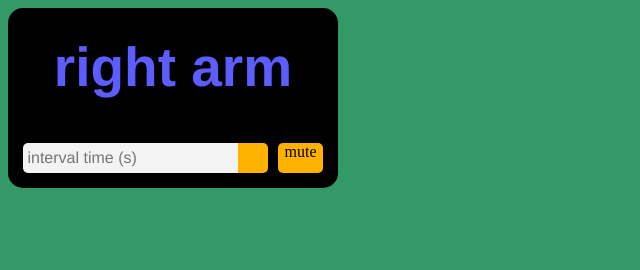
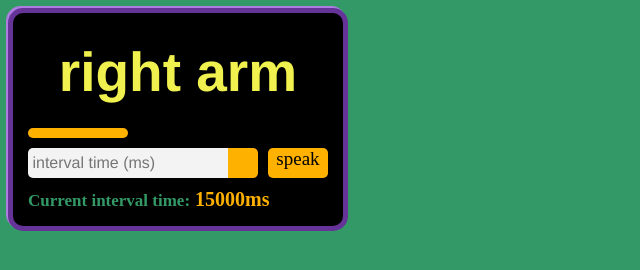
Before and after one commit to Jakubem/twister-spinner, a plain HTML site: page index.html in a window 1280 px wide. Shown: the whole page, without its empty margins (0-640 px from the left). Drawn offline with Linux system fonts and the light colour scheme.

Commit message:
input support, redesign

```diff
--- a/index.html
+++ b/index.html
@@ -13,15 +13,16 @@
         <div class="loading">
         </div>
         <div class="form">
-            <input type='number' class='input-time' placeholder=" interval time (s)">
+            <input type='number' class='input-time' placeholder=" interval time (ms)">
             <input type="button" class="send">
             <input type="checkbox" class="mute" id="c1">
-            <label for="c1"><span>mute</span></label>
+            <label for="c1"><span class="label">speak</span></label>
         </div>
+        <h2>
+            Current interval time:<span class="current_time"></span>
+        </h2>
     </div>
     <script src="index.js"></script>
     <script src="animation.js"></script>
-    <script src="form.js"></script>
-
 </body>
 </html>
--- a/index.js
+++ b/index.js
@@ -7,9 +7,29 @@ var output = document.querySelector('h1');
 
 var mute = document.querySelector('.mute');
 
+var input = document.querySelector('input');
+//input.defaultValue = 15000;
+var send = document.querySelector('.send');
 
-var intervalTime = '5000';
 
+//kartka kruci papieru
+send.addEventListener('click', function () {
+    var input = document.querySelector('input');
+    if (Number(input.value) == 0) {
+        return;
+    }
+    intervalTime = Number(input.value);
+    currentTime.textContent = ' ' + intervalTime + 'ms';
+    clearInterval(interval);
+    resetMyAnimation();
+    loadingBar.style.animationDuration = intervalTime + 'ms';
+    interval = setInterval(loop, intervalTime);
+});
+
+var intervalTime = 15000;
+var currentTime = document.querySelector('.current_time');
+
+currentTime.textContent = ' ' + intervalTime + 'ms';
 
 function loop() {
 
@@ -23,8 +43,8 @@ function loop() {
     output.textContent = resultLimbs;
     output.style.color = resultColors;
 
-    if (mute.checked === false) {
-        const msg = new SpeechSynthesisUtterance('bip bopb' + resultLimbs + resultSayColors);
+    if (mute.checked === true) {
+        const msg = new SpeechSynthesisUtterance(resultLimbs + resultSayColors);
         msg.lang = 'en-UK';
         msg.pitch = 1;
         msg.rate = 0.7;
@@ -32,9 +52,5 @@ function loop() {
     }
 }
 
-
-
-
-
 loop();
 var interval = setInterval(loop, intervalTime);
--- a/style.css
+++ b/style.css
@@ -11,6 +11,29 @@ h1 {
     margin: 0px;
     box-sizing: border-box;
     background: black;
+}
+
+h2{
+    color: #339966;
+    font-family: futura;
+    font-size: 17px;
+    margin: 0;
+    margin-top: 10px;
+    padding: 0;
+}
+
+.label{
+    margin: 0;
+    padding: 0;
+    font-size: 19px;
+}
+
+.current_time {
+    color: #ffb100;
+    font-family: futura;
+    font-size: 20px;
+    margin: 0;
+    margin-top: 15px;
 }
 
 .loading,
@@ -37,7 +60,7 @@ h1 {
 }
 
 .input-time {
-    width: 215px;
+    width: 200px;
     height: 30px;
     background: #f3f3f3;
     margin: 0;
@@ -66,10 +89,9 @@ h1 {
 input[type="checkbox"] {
     display: none;
 }
-
 input[type="checkbox"]+label span {
     display: block;
-    width: 45px;
+    width: 60px;
     height: 30px;
     /*padding-top: 20px;*/
     border-radius: 5px;
@@ -81,18 +103,22 @@ input[type="checkbox"]+label span {
     font-family: 'futura', 'helvetica;';
     color: black;
 }
+/*specificity*/
+input[type="checkbox"]:hover+label span {
+    background: #663399;
+}
 
 input[type="checkbox"]:checked+label span {
     background: #339966;
 }
 
 .send:hover {
-    background-color: #339966;
+    background-color: #663399;
     color: white;
 }
 
 .send:active {
-    background-color: #663399;
+    background-color: #339966;
 }
 
 .form {
@@ -110,4 +136,6 @@ body {
     padding: 15px;
     background: black;
     border-radius: 15px;
+    border: 5px solid rebeccapurple;
+    box-shadow: -2px -2px 0 #ae7de0;
 }
```
